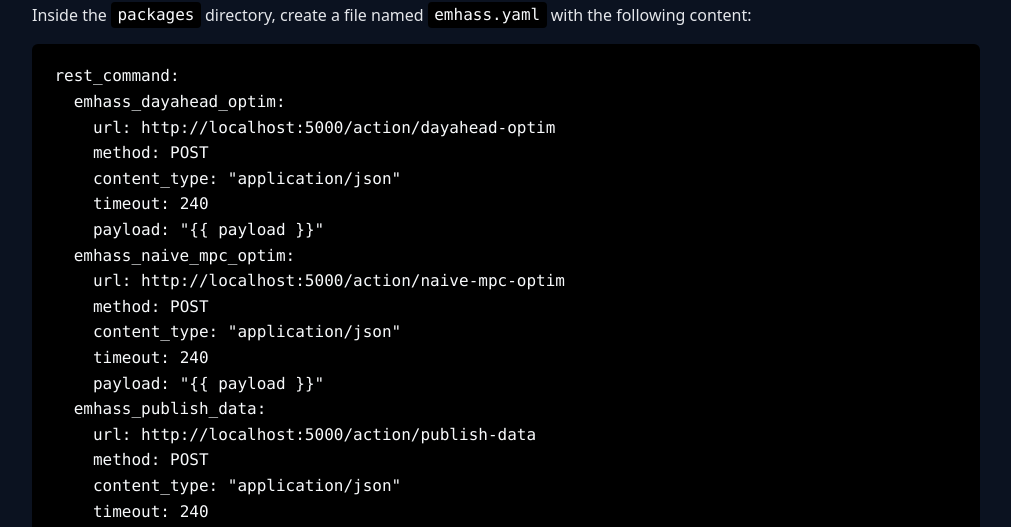
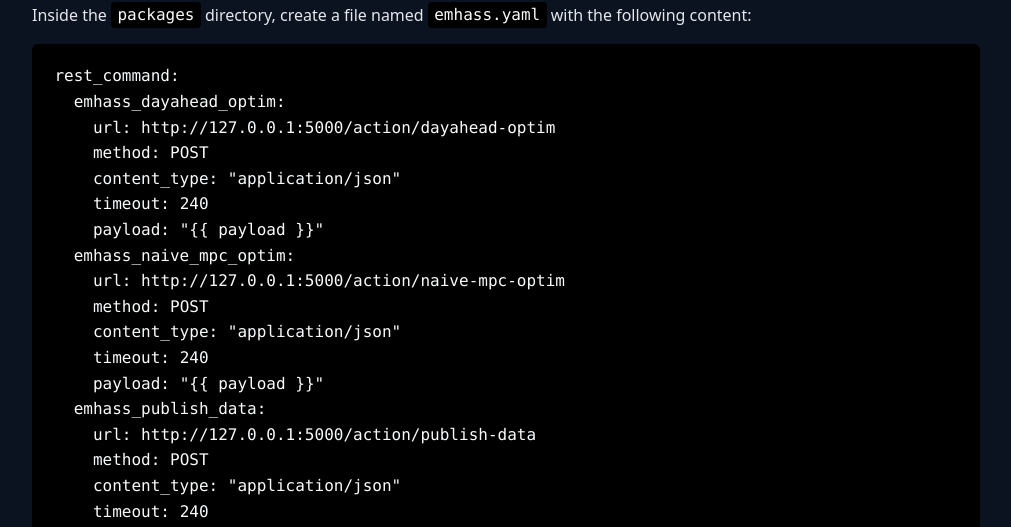
Before and after one commit to AnnableLab/annablelab.github.io, a Jekyll site: the page built from pages/setup.md, in a window 1280 px wide. Shown: the part 816-1343 px from the top of the page, without its empty margins (134-1145 px from the left). Built offline with Jekyll 4.4.1, drawn with Linux system fonts in a browser that asks for light colours; some of the changed lines change nothing that is shown.

Commit message:
Use loopback address instead of localhost

````diff
--- a/pages/setup.md
+++ b/pages/setup.md
@@ -33,19 +33,19 @@ Inside the `packages` directory, create a file named `emhass.yaml` with the foll
 ```yaml
 {% raw %}rest_command:
   emhass_dayahead_optim:
-    url: http://localhost:5000/action/dayahead-optim
+    url: http://127.0.0.1:5000/action/dayahead-optim
     method: POST
     content_type: "application/json"
     timeout: 240
     payload: "{{ payload }}"
   emhass_naive_mpc_optim:
-    url: http://localhost:5000/action/naive-mpc-optim
+    url: http://127.0.0.1:5000/action/naive-mpc-optim
     method: POST
     content_type: "application/json"
     timeout: 240
     payload: "{{ payload }}"
   emhass_publish_data:
-    url: http://localhost:5000/action/publish-data
+    url: http://127.0.0.1:5000/action/publish-data
     method: POST
     content_type: "application/json"
     timeout: 240
````
